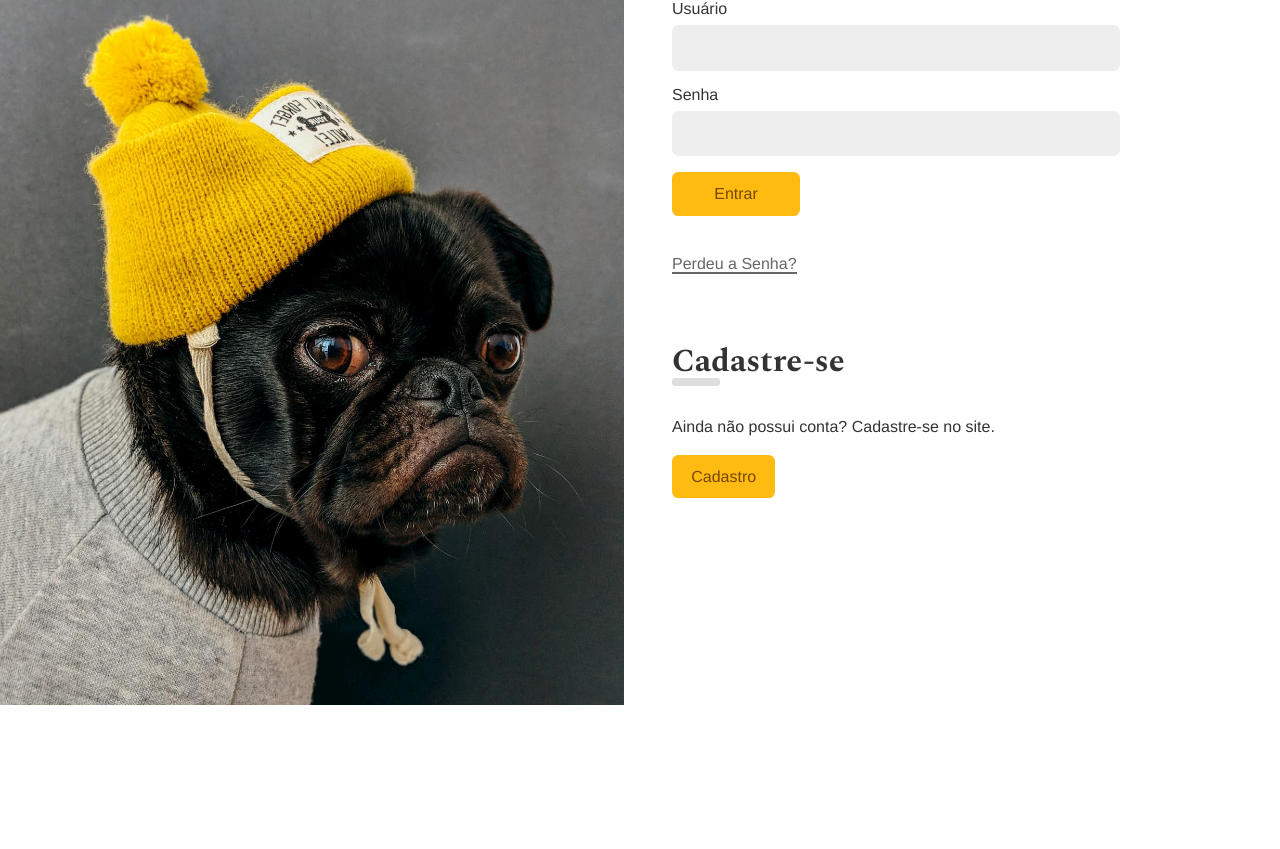
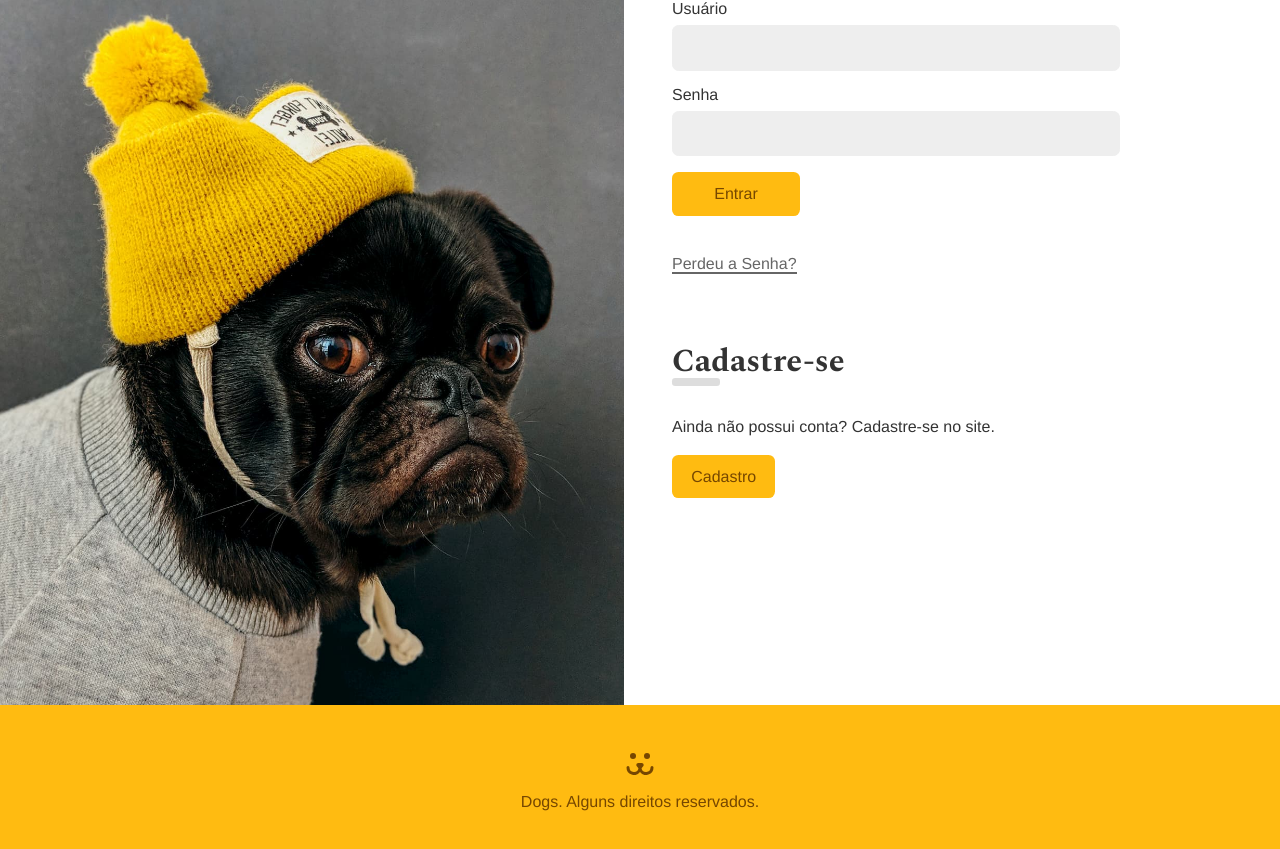
Before and after one commit to bhsouza/dogs_react, a React (Vite) app: page /login in a window 1280 px wide. Shown: the part 159-1008 px from the top of the page. Before the commit the page ends 864 px from the top, so only its background shows below. Built offline with nearby package versions, Linux system fonts and the light colour scheme.

Commit message:
adicionando footer

```diff
--- a/src/App.css
+++ b/src/App.css
@@ -93,3 +93,13 @@
     transform: initial;
   }
 }
+
+.App {
+  display: flex;
+  flex-direction: column;
+  min-height: calc(100vh + 16rem);
+}
+
+.AppBody {
+  flex: 1;
+}
--- a/src/App.jsx
+++ b/src/App.jsx
@@ -14,10 +14,11 @@
 
 const App = () => {
   return (
-    <div>
+    <div className='App'>
       <BrowserRouter>
         <UserStorage>
           <Header />
+          <main className='AppBody'>
             <Routes>
               <Route path='/' element={<Home />} />
               <Route path='login/*' element={<Login />} />
@@ -30,6 +31,7 @@
               <Route path="perfil/:user" element={<UserProfile />} />
               <Route path="*" element={<NotFound />} />
             </Routes>
+          </main>
           <Footer />
         </UserStorage>
       </BrowserRouter>
--- a/src/Components/Footer.jsx
+++ b/src/Components/Footer.jsx
@@ -1,8 +1,12 @@
 import React from 'react';
 import styles from './Footer.module.css';
+import DogsFooter from '../Assets/dogs-footer.svg?react'
 
 const Footer = () => {
-  return <div className={styles.footer}></div>;
+  return <footer className={styles.footer}>
+    <DogsFooter />
+    <p>Dogs. Alguns direitos reservados.</p>
+  </footer>;
 };
 
 export default Footer;
--- a/src/Components/Footer.module.css
+++ b/src/Components/Footer.module.css
@@ -0,0 +1,11 @@
+.footer {
+  background: #fb1;
+  padding: 4.8rem 1.6rem 0;
+  height: 16rem;
+  text-align: center;
+  color: #764701;
+}
+
+.footer p {
+  margin-top: 1.6rem;
+}
```
Lines whose indentation alone changed are shown as unchanged.
